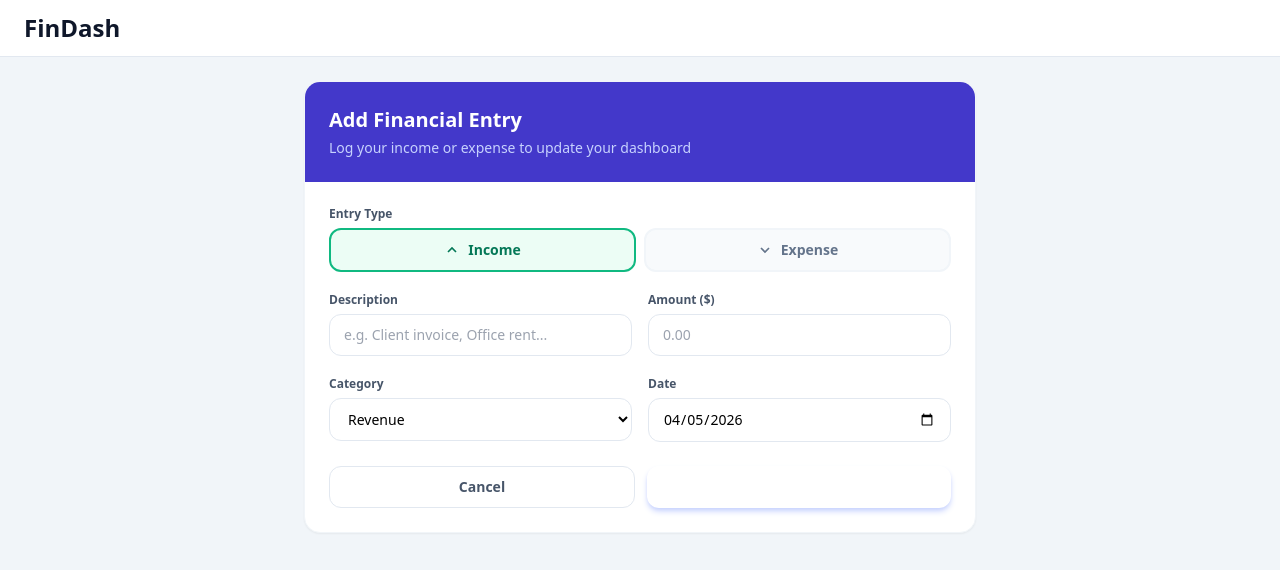
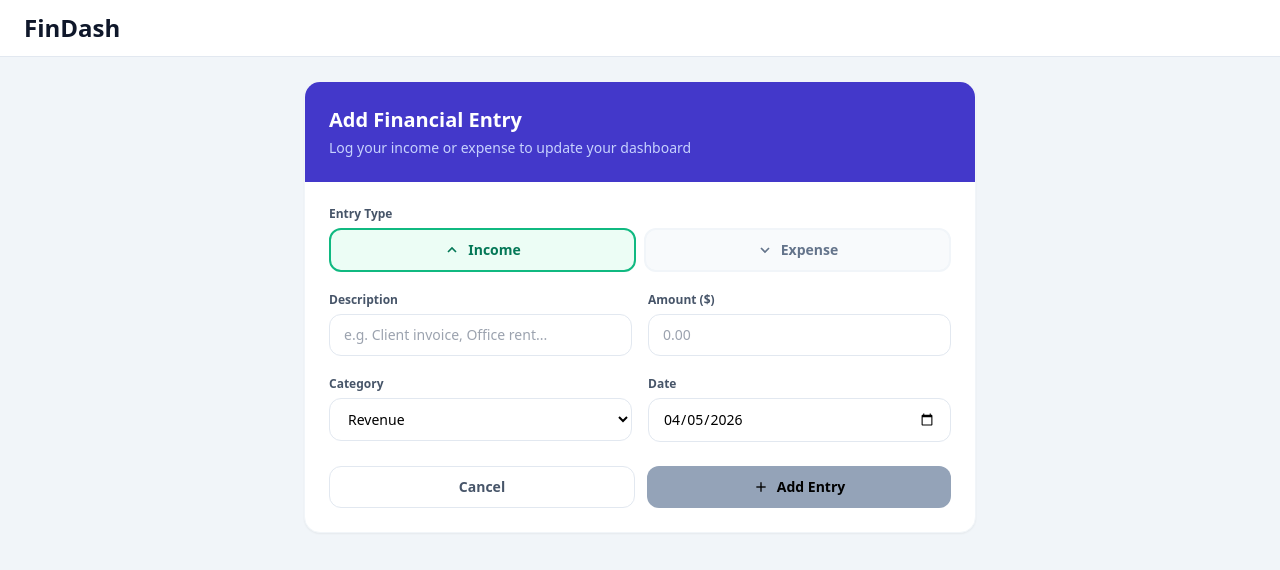
Before and after one commit to sravankumar27319/dashboard, a React (Vite) app: page / in a window 1280 px wide. Both pictures are taken after a click on the button "+ Add Entry". Shown: the top 570 px of the page. Built offline with nearby package versions, Linux system fonts and the light colour scheme.

Commit message:
fix: updated dashboard code and applied tailwind adjustments

```diff
--- a/src/components/InputForm.jsx
+++ b/src/components/InputForm.jsx
@@ -140,10 +140,10 @@ export default function InputForm() {
             <button
               onClick={handleSubmit}
               disabled={submitted}
-              className={`flex-1 py-2.5 rounded-xl text-sm font-semibold text-white transition-all duration-200 flex items-center justify-center gap-2 ${
+              className={`flex-1 py-2.5 rounded-xl text-sm font-semibold text-black transition-all duration-200 flex items-center justify-center gap-2 ${
                 submitted
                   ? "bg-emerald-500"
-                  : "bg-linear-to-r from-violet-600 to-indigo-600 hover:from-indigo-700 hover:to-violet-700 shadow-md shadow-indigo-200"
+                  : "bg-slate-400 hover:bg-slate-700 hover:text-white"
               }`}
             >
               {submitted ? (
--- a/src/components/Insights.jsx
+++ b/src/components/Insights.jsx
@@ -64,7 +64,7 @@ export default function Insights() {
   ];
 
   return (
-    <div className="grid grid-cols-1 lg:grid-cols-2 gap-5">
+    <div className=" md:grid grid-cols-1 lg:grid-cols-2 gap-5">
       <div className="bg-white rounded-2xl border border-slate-100 shadow-sm p-4">
         <div className="flex items-center justify-between mb-8">
           <div>
--- a/src/pages/Dashboard.jsx
+++ b/src/pages/Dashboard.jsx
@@ -23,7 +23,7 @@ export default function Dashboard() {
                 {can?.add && (
                   <button
                     onClick={() => setActiveView("form")}
-                    className="text-white bg-linear-to-br from-purple-600 to-blue-500 hover:from-purple-700 hover:to-blue-600 focus:ring-4 focus:outline-none focus:ring-blue-300 font-medium rounded-lg text-sm px-5 py-2.5 transition-all shadow-md hover:shadow-lg"
+                    className="text-white  bg-slate-950 font-medium rounded-lg text-sm px-5 py-2.5 transition-all shadow-md hover:shadow-lg"
                   >
                     + Add Entry
                   </button>
--- a/vite.config.js
+++ b/vite.config.js
@@ -1,6 +1,16 @@
 import { defineConfig } from 'vite'
 import react from '@vitejs/plugin-react'
+import tailwindcss from 'tailwindcss'
+import autoprefixer from 'autoprefixer'
 
 export default defineConfig({
   plugins: [react()],
+  css: {
+    postcss: {
+      plugins: [
+        tailwindcss,
+        autoprefixer,
+      ],
+    },
+  },
 })
```
Also changed, not shown: 1 other file (tests, documents, lock files or other folders).
